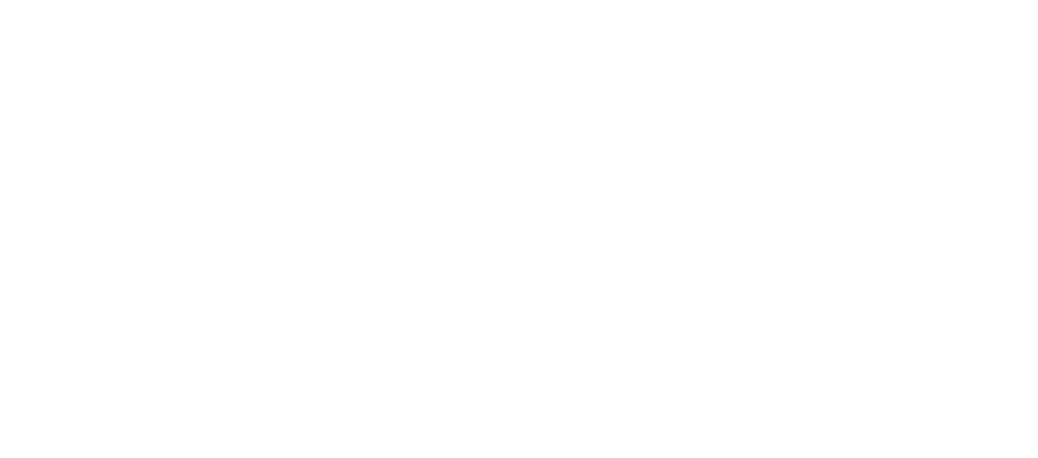
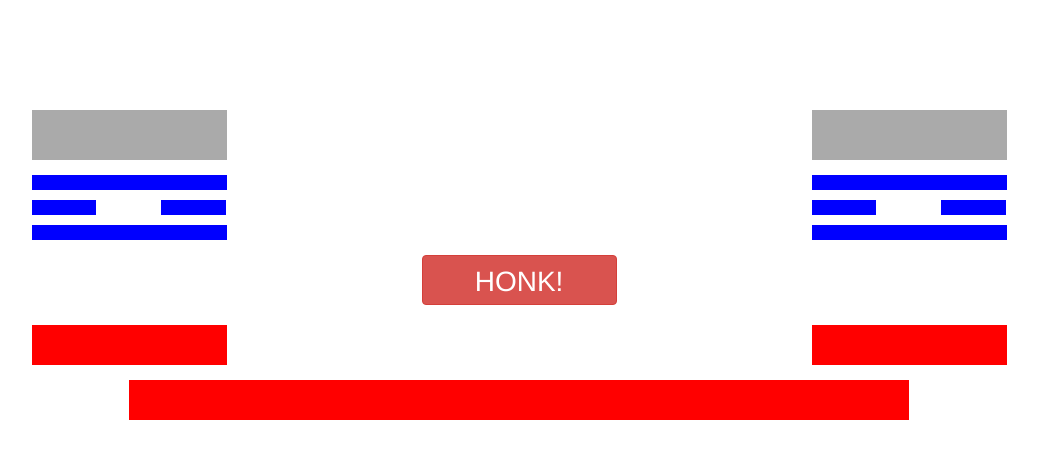
Before and after one commit to alokpradhan/bootstrap_smile, a plain HTML site: page index.html in a window 1280 px wide. Shown: the whole page, without its empty margins (121-1159 px from the left). Drawn offline with nearby package versions, Linux system fonts and the light colour scheme; files that its build step writes are made by us from their sources; files whose address does not match are found by name.

Commit message:
completed

```diff
--- a/index.html
+++ b/index.html
@@ -0,0 +1,87 @@
+<!DOCTYPE html>
+<html lang = "en">
+
+	<head>
+		<title>Bootstrappy Smile</title>
+		<meta charset = "utf-8">
+		<meta name="viewport" content="width=device-width, initial-scale=1">
+		<link rel="stylesheet" type="text/css" href="/Users/apdev/Documents/Coding/Bootstrap/bootstrap-3.3.5-dist/css/bootstrap.css">
+		<link rel="stylesheet" type="text/css" href="/Users/apdev/Documents/Coding/viking_education/bootstrap_smile/styles.css">
+		<script type="text/javascript" src ="https://ajax.googleapis.com/ajax/libs/jquery/1.11.3/jquery.min.js"></script>
+		<script type="text/javascript" src = "/Users/apdev/Documents/Coding/Bootstrap/bootstrap-3.3.5-dist/js/bootstrap.js"></script>
+	</head>
+
+	<body>
+		<div class = "container">
+			<div class = "row">
+				<div class = "col-xs-12 spacer"></div>
+			</div>
+		</div>
+		<!-- Eyebrows -->
+		<div class = "container">
+			<div class = "row">
+				<div class = "col-xs-2 col-xs-offset-1 eyebrow"></div>
+				<div class = "col-xs-2 col-xs-offset-6 eyebrow"></div>
+			</div>
+		</div>
+		<!-- Eyes -->
+		<div class = "container">
+			<div class = "row">
+				<!-- Left eye -->
+				<div class = "col-xs-2 col-xs-offset-1 eye-wrapper">
+					<!-- Left eye top piece -->
+					<div class = "row">
+						<div class = "col-xs-12 eye"></div>
+					</div>
+					<!-- Left eye middle piece -->
+					<div class = "row">
+						<!-- Left eye middle left piece -->
+						<div class = "col-xs-4 eye"></div>
+						<!-- Left eye middle right piece -->
+						<div class = "col-xs-4 col-xs-offset-4 eye"></div>
+					</div>
+					<!-- Left eye bottom piece -->
+					<div class = "row">
+						<div class = "col-xs-12 eye"></div>
+					</div>
+				</div>
+
+				<!-- Right eye -->
+				<div class = "col-xs-2 col-xs-offset-6 eye-wrapper">
+					<!-- Right eye top piece -->
+					<div class = "row">
+						<div class = "col-xs-12 eye"></div>
+					</div>
+					<!-- Right eye middle piece -->
+					<div class = "row">
+						<div class = "col-xs-4 eye"></div>
+						<div class = "col-xs-4 col-xs-offset-4 eye"></div>
+					</div>
+					<!-- Right eye bottom piece -->
+					<div class = "row">
+						<div class = "col-xs-12 eye"></div>
+					</div>
+				</div>
+			</div>
+		</div>
+
+		<!-- Nose -->
+		<div class = "container">
+			<div class = "row">
+				<div class = "col-xs-2 col-md-offset-5 btn btn-danger nose">HONK!</div>
+			</div>
+		</div>
+
+		<!-- Mouth -->
+		<div class = "container">
+			<div class = "row">
+				<div class = "col-xs-2 col-xs-offset-1 mouth"></div>
+				<div class = "col-xs-2 col-xs-offset-6 mouth"></div>
+			</div>
+			<div class = "row">
+				<div class = "col-xs-8 col-xs-offset-2 mouth"></div>
+			</div>
+		</div>
+	</body>
+
+</html>
--- a/styles.scss
+++ b/styles.scss
@@ -0,0 +1,31 @@
+.eyebrow {
+	background-color: #aaa;
+	height: 50px;
+	margin-top: 10px;
+	margin-bottom: 10px;
+}
+
+.spacer {
+	height:100px;
+}
+
+.eye {
+	background-color: blue;
+	height: 15px;
+	margin-top: 5px;
+	margin-bottom: 5px;
+}
+
+.nose {
+	height: 50px;
+	font-size:28px;
+	margin-top: 10px;
+	margin-bottom: 10px;
+}
+
+.mouth {
+	background-color: red;
+	height: 40px;
+	margin-top: 10px;
+	margin-bottom: 5px;
+}
```
Also changed, not shown: styles.css, 1 other file.
